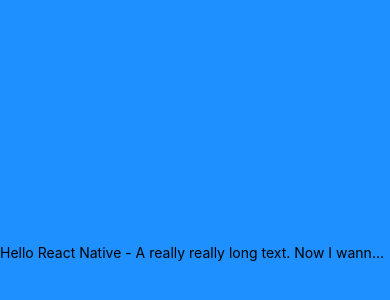
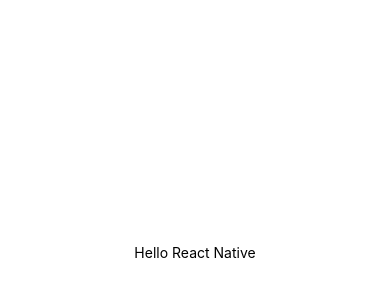
Before and after one commit to DanielSOhara27/reactnativefundamentals, a React Native app: screen / in a window 390 px wide. Shown: the part 170-470 px from the top of the page. Built offline with nearby package versions, Linux system fonts and the light colour scheme.

Commit message:
Returning to initial state

```diff
--- a/App.js
+++ b/App.js
@@ -3,11 +3,11 @@
 import {SafeAreaView, StyleSheet, Text} from 'react-native';
 
 export default function App() {
-  const handlePress = () => console.log("Text component clicked");
+
 
   return (
     <SafeAreaView style={styles.container}>
-      <Text numberOfLines={1} onPress={handlePress}>Hello React Native - A really really long text. Now I wanna to write even more text to see what happens</Text>
+      <Text >Hello React Native</Text>
       <StatusBar style="auto" />
     </SafeAreaView>
   );
@@ -16,7 +16,7 @@
 const styles = StyleSheet.create({
   container: {
     flex: 1,
-    backgroundColor: 'dodgerblue',
+    backgroundColor: '#fff',
     alignItems: 'center',
     justifyContent: 'center',
   },
```
